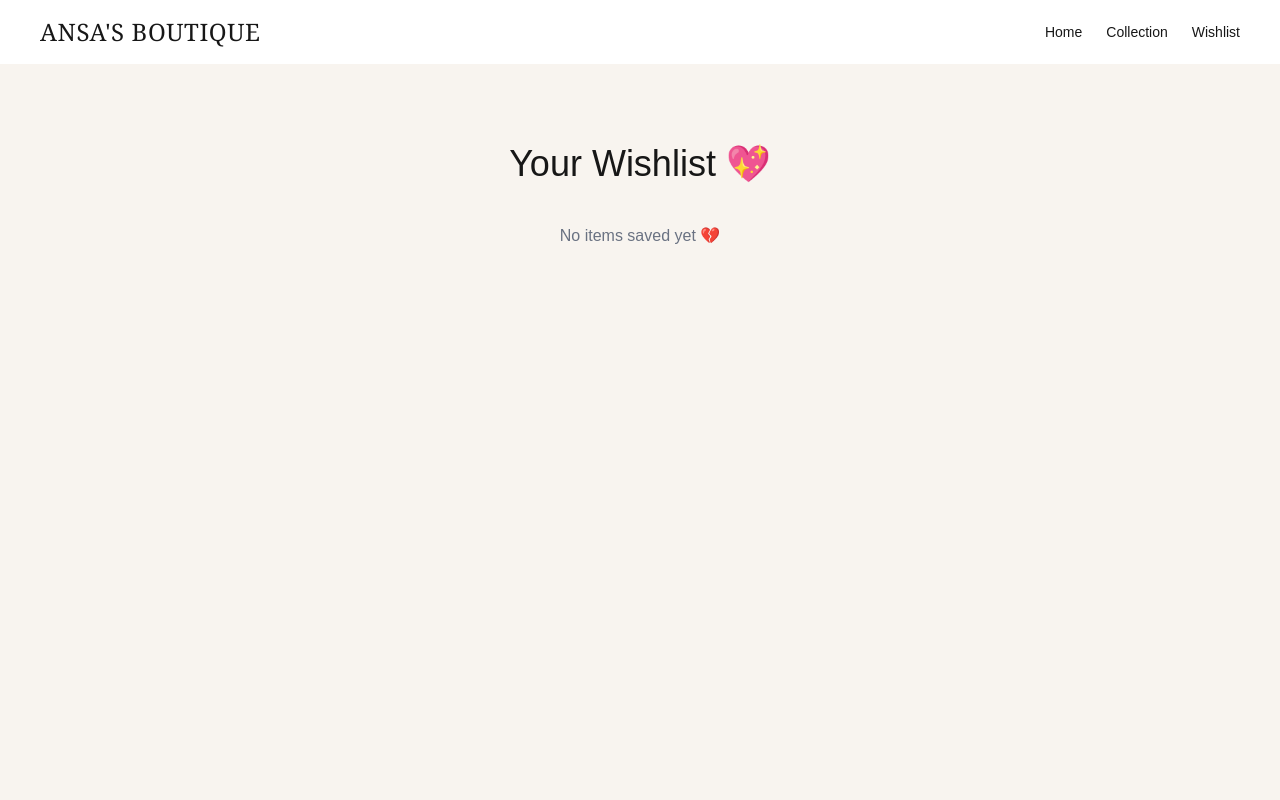
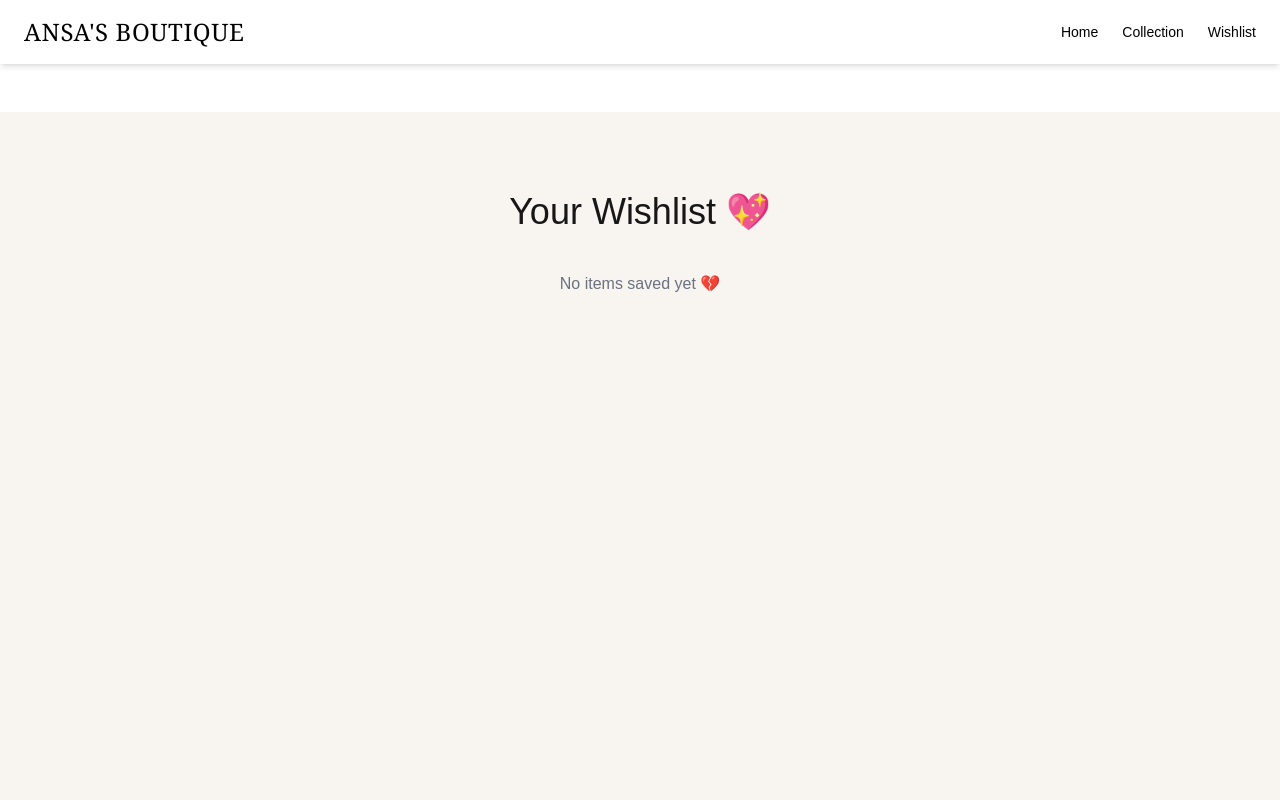
Before and after one commit to Salsabilasmy635/ansa-s-boutique-tugas1pabp, a Next.js app: page /wishlist in a window 1280 px wide. Shown: the top 800 px of the page. Built offline with nearby package versions, Linux system fonts and the light colour scheme.

Commit message:
update project

```diff
--- a/app/layout.tsx
+++ b/app/layout.tsx
@@ -14,44 +14,55 @@ const geistMono = Geist_Mono({
 });
 
 export const metadata: Metadata = {
-  title: "Create Next App",
-  description: "Generated by create next app",
+  title: "ANSA'S BOUTIQUE",
+  description: "Korean Boutique Project",
 };
 
 export default function RootLayout({
   children,
-}: Readonly<{
+}: {
   children: React.ReactNode;
-}>) {
+}) {
   return (
     <html lang="en">
 
       <body className="bg-[#f8f4ef] text-[#4b3a2f] font-serif">
+
         <WishlistProvider>
-          <nav className="flex flex-col sm:flex-row justify-between items-center px-6 sm:px-10 py-4 bg-white shadow-sm gap-4">
-            <h1 className="text-xl sm:text-2xl font-serif tracking-wide text-center">
+
+
+          <nav className="w-full bg-white shadow-md fixed top-0 left-0 z-50 px-6 py-4 flex flex-col sm:flex-row justify-between items-center gap-4">
+
+            <h1 className="text-xl sm:text-2xl font-serif tracking-wide text-center text-black">
               ANSA'S BOUTIQUE
             </h1>
 
             <div className="flex gap-6 text-sm flex-wrap justify-center">
-              <a href="/" className="hover:text-[#c8a27e] transition">
+              <a href="/" className="hover:text-[#c8a27e] transition text-black">
                 Home
               </a>
-              <a href="/products" className="hover:text-[#c8a27e] transition">
+              <a href="/products" className="hover:text-[#c8a27e] transition text-black">
                 Collection
               </a>
-              <a href="/wishlist" className="hover:text-[#c8a27e] transition">
+              <a href="/wishlist" className="hover:text-[#c8a27e] transition text-black">
                 Wishlist
               </a>
             </div>
+
           </nav>
 
-          {children}
+
+          <main className="pt-28 min-h-screen">
+            {children}
+          </main>
+
 
           <footer className="text-center py-10 text-sm text-gray-500">
             © 2026 ANSA'S BOUTIQUE. Styled by Anggi ✨
           </footer>
+
         </WishlistProvider>
+
       </body>
     </html>
   );
--- a/app/wishlist/page.tsx
+++ b/app/wishlist/page.tsx
@@ -6,6 +6,7 @@ import Image from "next/image";
 export default function WishlistPage() {
   const { wishlist, removeFromWishlist } = useWishlist();
 
+  console.log(wishlist);
   return (
     <main className="min-h-screen bg-[#f8f4ef] px-10 py-20">
       <h1 className="text-4xl text-center mb-10">
@@ -20,8 +21,8 @@ export default function WishlistPage() {
         <div className="grid grid-cols-1 md:grid-cols-3 gap-10">
           {wishlist.map((item: any) => (
             <div
-              key={item.id}
-              className="bg-white rounded-2xl shadow-md p-5"
+                key={item.id}
+                className="bg-white rounded-2xl shadow-md p-5 flex flex-col items-center gap-4"
             >
               <button
                 onClick={() => removeFromWishlist(item.id)}
@@ -33,10 +34,10 @@ export default function WishlistPage() {
               <Image
                 src={item.thumbnail}
                 alt={item.title}
-                width={300}
-                height={300}
+                width={200}
+                height={200}
                 className="rounded-xl object-cover"
-              />
+                />
 
               <h2 className="mt-4 text-lg font-semibold">
                 {item.title}
```
